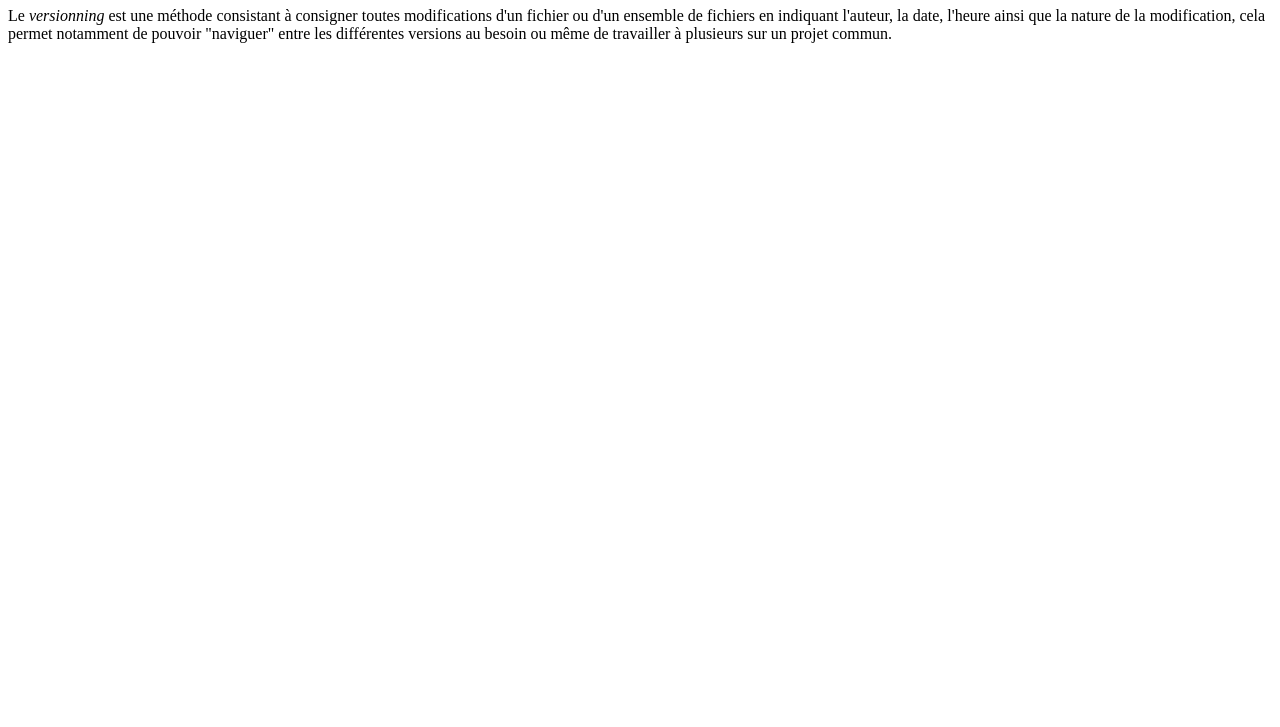
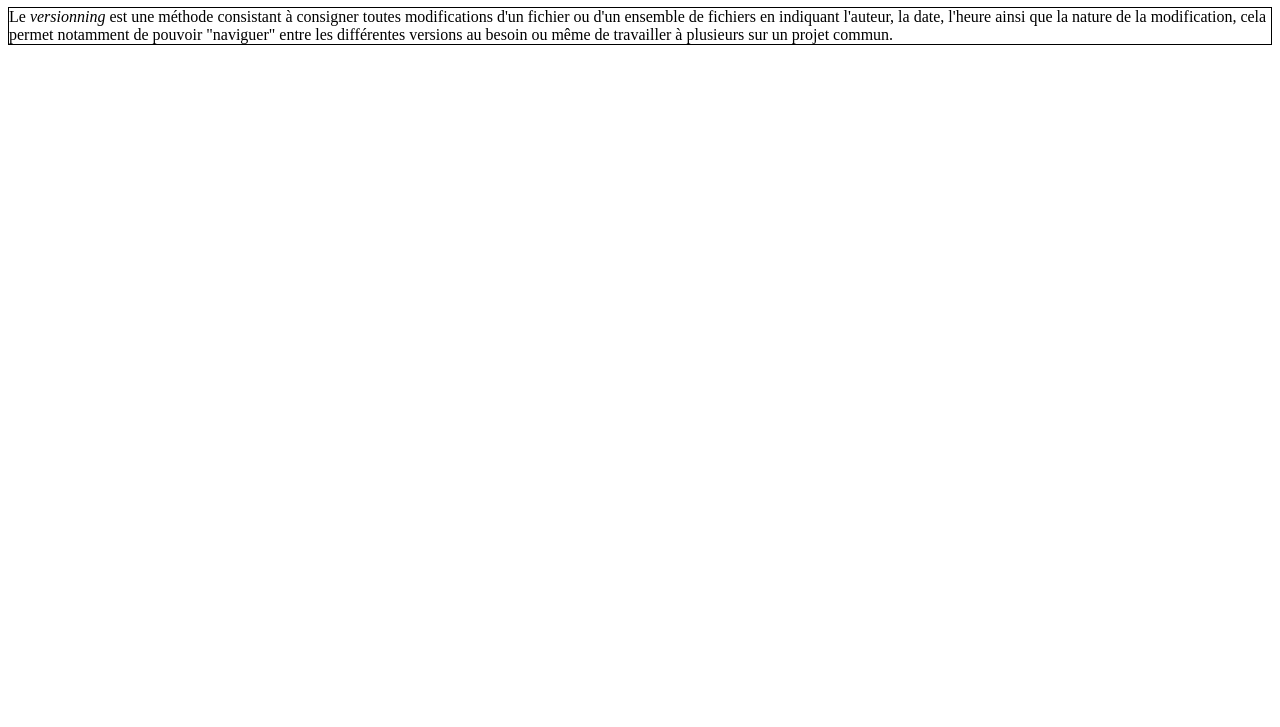
Before and after one commit to Amaruq/RepoActivit-Partie2, a plain HTML site: page index.html in a window 1280 px wide. Shown: the part 73-800 px from the top of the page. Drawn offline with Linux system fonts and the light colour scheme.

Commit message:
Modification de index.html pour qu'il soit relié à stylesheet.css

```diff
--- a/index.html
+++ b/index.html
@@ -4,6 +4,7 @@
 		<meta charset="utf-8">
 		<title>Mon premier site versionné</title>
 		<meta name="description" content="Ce site semble tout à fait normal mais il s'agit en réalité d'un site versionné grâce à OpenClassrooms, en utilisant Git et Github">
+		<link rel="stylesheet" href="css/stylesheet.css">
 	</head>
 
 	<body>
```
